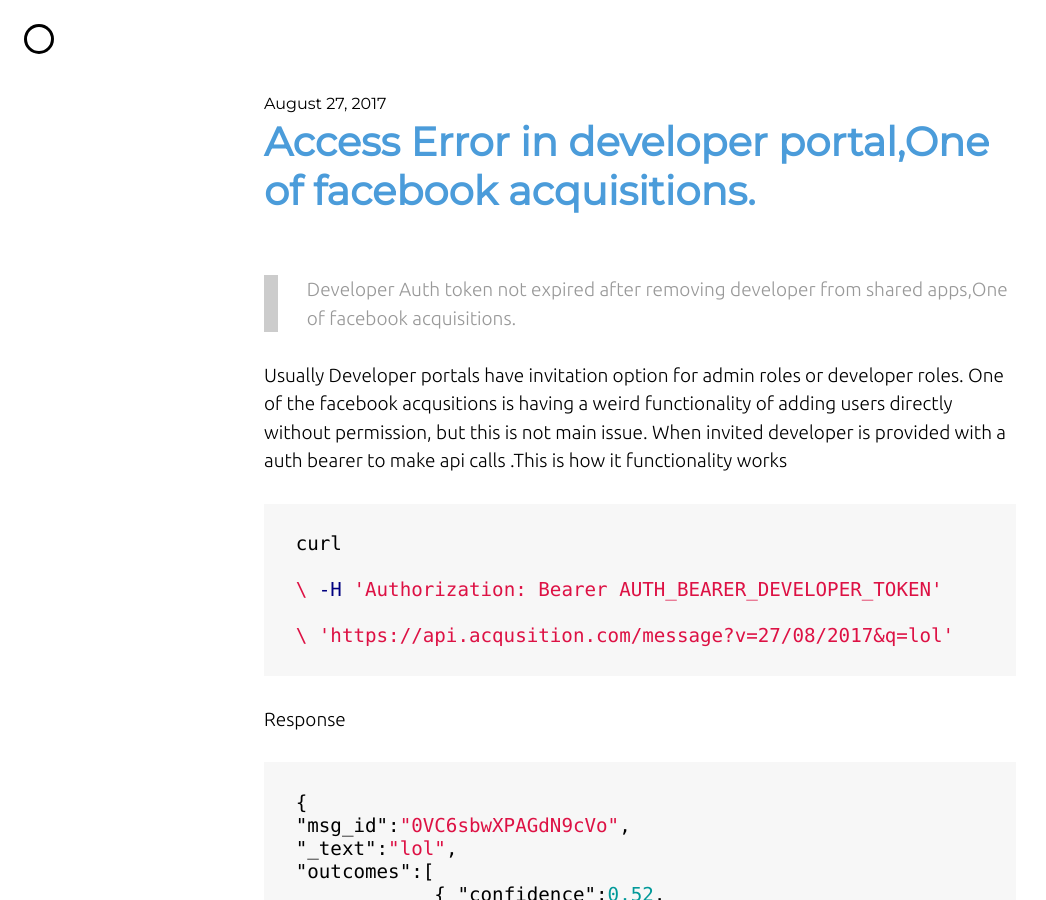
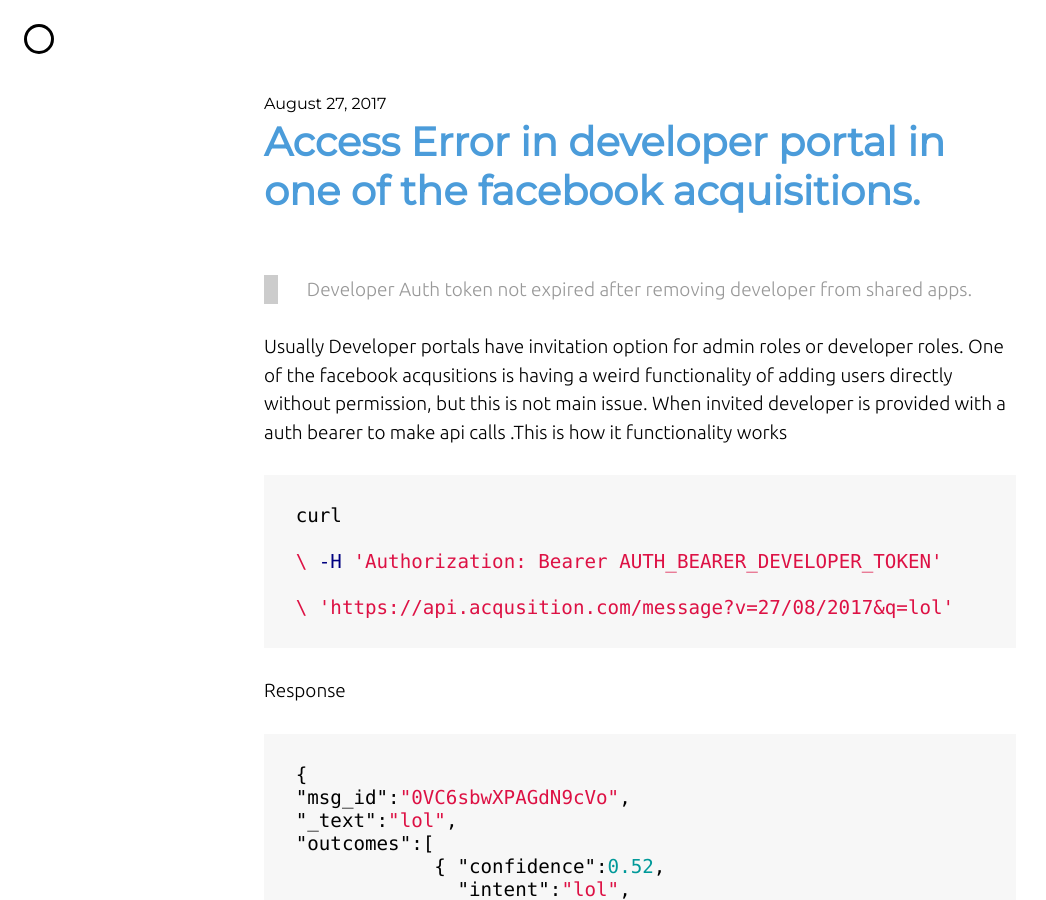
Before and after one commit to cymtrick/lol, a Jekyll site: the page built from _posts/2017-08-27-Access-Error-In-Developer-Portal-[Facebook-Acqusition].md, in a window 1280 px wide and 900 px high. Shown: the whole window, without its empty margins (0-1046 px from the left). Built offline with Jekyll 4.4.1, drawn with Linux system fonts in a browser that asks for light colours; nearby versions of some CDN libraries.

Commit message:
Update 2017-08-27-Access-Error-In-Developer-Portal-[Facebook-Acqusition].md

```diff
--- a/_posts/2017-08-27-Access-Error-In-Developer-Portal-[Facebook-Acqusition].md
+++ b/_posts/2017-08-27-Access-Error-In-Developer-Portal-[Facebook-Acqusition].md
@@ -1,9 +1,9 @@
 ---
-title : Access Error in developer portal,One of facebook acquisitions.
+title : Access Error in developer portal in one of the facebook acquisitions.
 description: developer Auth token not expired after removing developer from shared apps
 url : https://prashanthvarmadomma.github.io/Access-Error-In-Developer-Portal-Facebook-Acqusition.html
 ---
-> Developer Auth token not expired after removing developer from shared apps,One of facebook acquisitions.
+> Developer Auth token not expired after removing developer from shared apps.
 
 Usually Developer portals have invitation option for admin roles or developer roles. One of the facebook acqusitions is having a weird
 functionality of adding users directly without permission, but this is not main issue. When invited developer is provided with a auth bearer to make api calls
```
